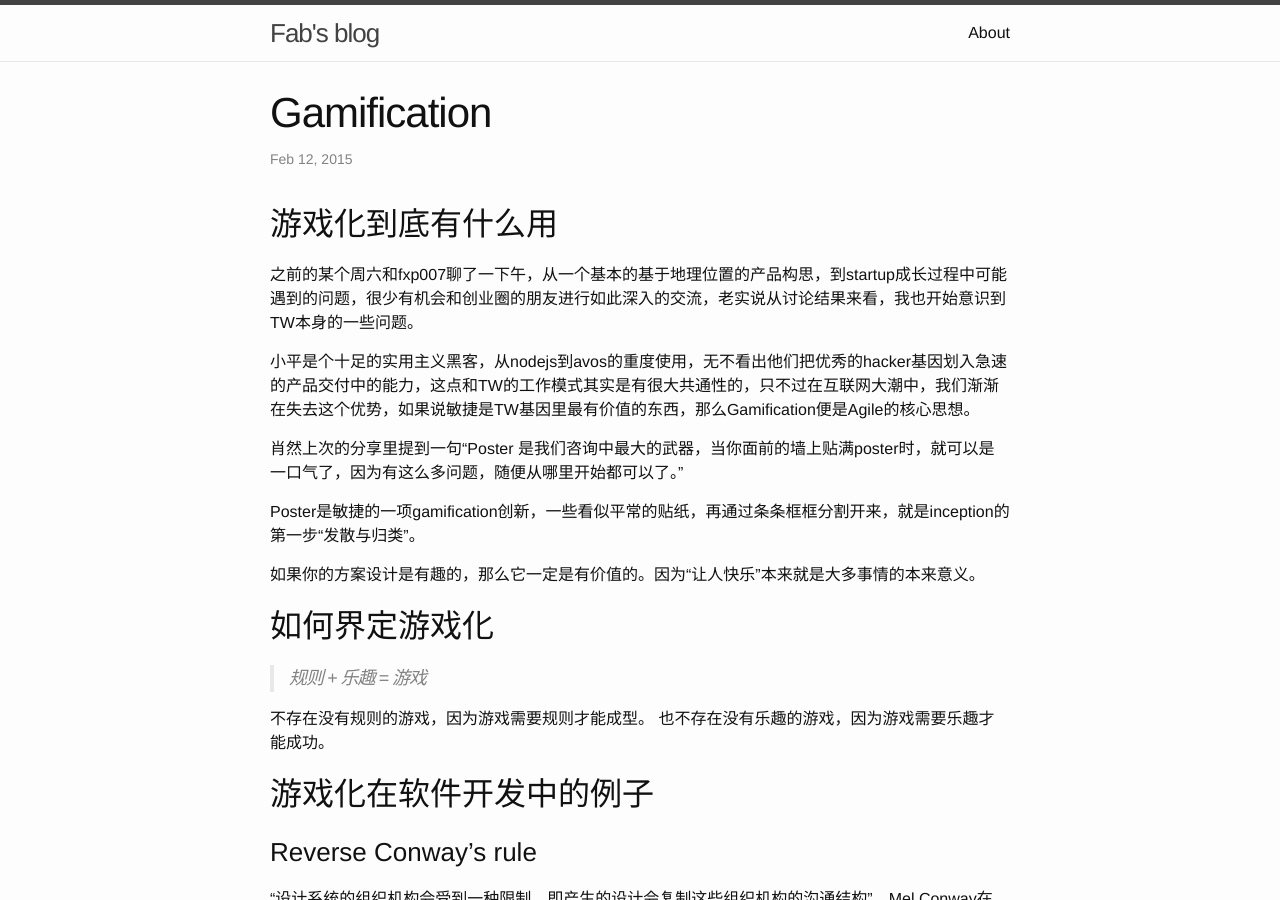
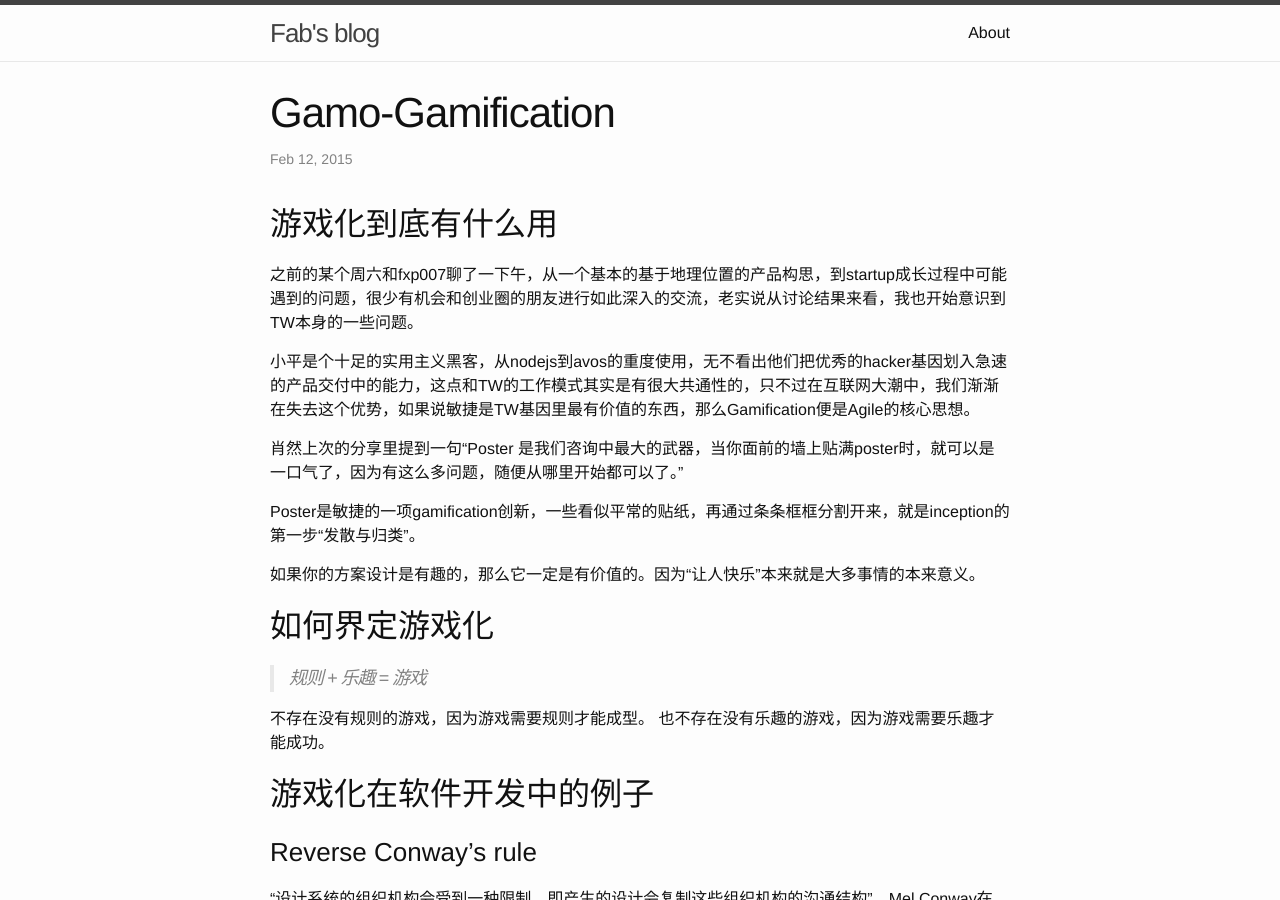
Before and after one commit to tcz001/tcz001.github.io, a Jekyll site: the page built from _posts/2015-02-12-gamification.md, in a window 1280 px wide and 900 px high. Built offline with Jekyll 4.4.1, drawn with Linux system fonts in a browser that asks for light colours.

Commit message:
Updated 2015-02-12-gamification.md

```diff
--- a/_posts/2015-02-12-gamification.md
+++ b/_posts/2015-02-12-gamification.md
@@ -1,10 +1,13 @@
 ---
 published: true
-title: Gamification
+title: "Gamo-Gamification"
 layout: post
 tags:
   - hacker
+categories: ""
+splash: ""
 ---
+
 
 
 
```
